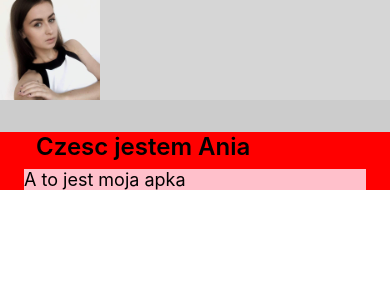
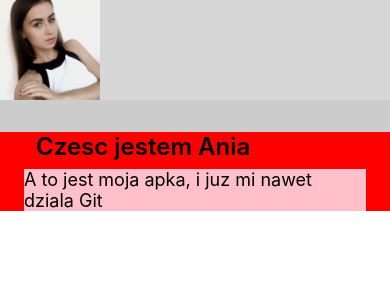
Before and after one commit to AnnaPustovhar/ApkaAni, a React Native app: screen / in a window 390 px wide. Shown: the top 300 px of the page. Built offline with nearby package versions, Linux system fonts and the light colour scheme; what react-native would draw is missing.

Commit message:
dopisek - i nawet mi dziala Git

```diff
--- a/App.js
+++ b/App.js
@@ -2,15 +2,6 @@ import React, {Fragment} from 'react';
 import {SafeAreaView, Image, StyleSheet, ScrollView, View, Text, StatusBar,} from 'react-native';
 import {Header, Colors, } from 'react-native/Libraries/NewAppScreen';
 
-// const HeaderMy = () => (
-//   <ImageBackground
-//     accessibilityRole={'image'}
-//     source={require('./logo.png')}
-//     style={styles.background}
-//     imageStyle={styles.logo}>
-//     <Text style={styles.tFext}>Siema tu Ania</Text>
-//   </ImageBackground>
-// );
 
 const App = () => {
   return (
@@ -24,7 +15,7 @@ const App = () => {
             <View style={styles.sectionContainer}>
               <Text style={styles.sectionTitle}>  Czesc jestem Ania</Text>
               <Text style={styles.sectionDescription}>
-                A to jest moja apka
+                A to jest moja apka, i juz mi nawet dziala Git
               </Text>
             </View>
 
```
